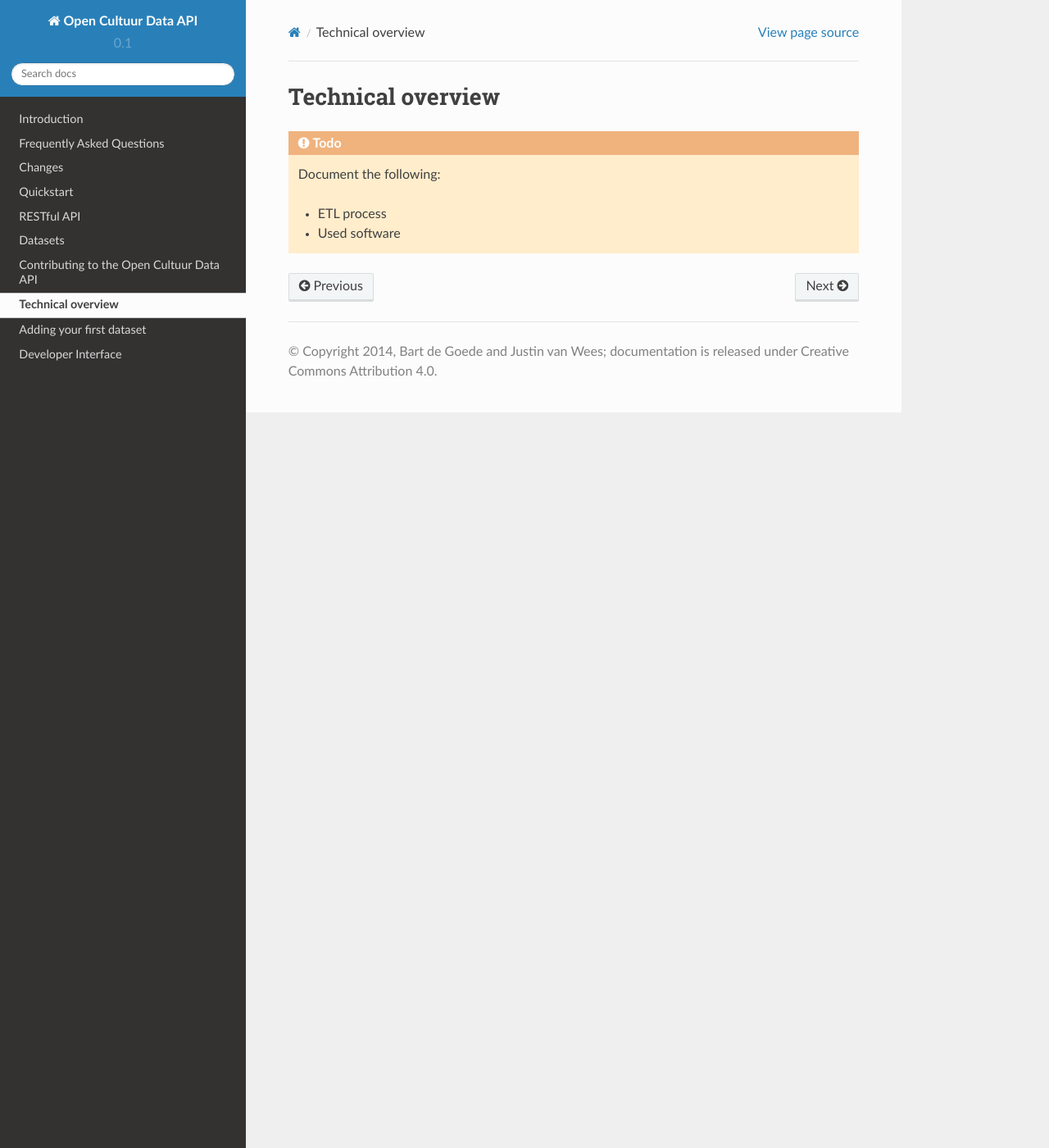
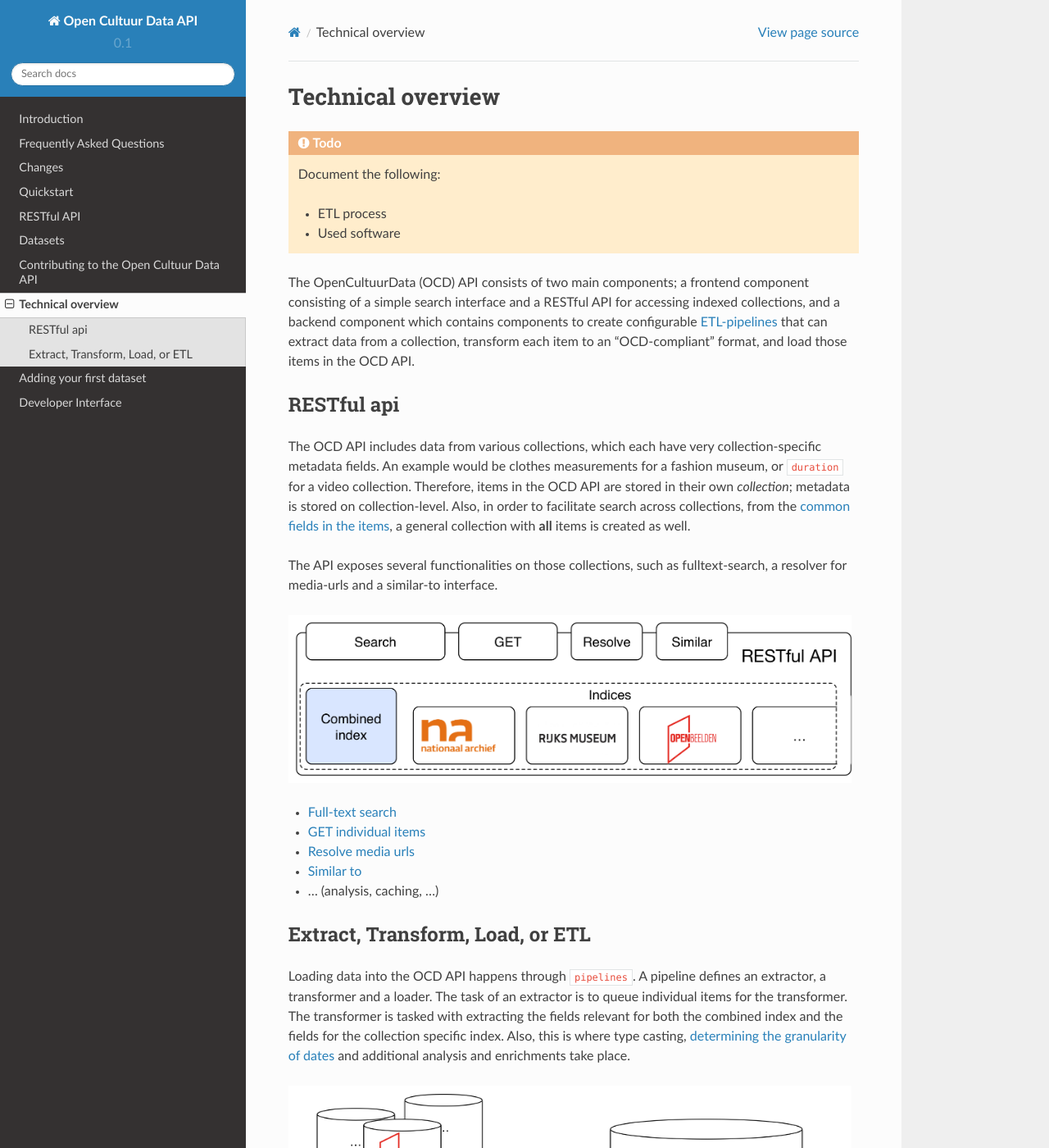
Before and after one commit to openstate/open-cultuur-data, a Sphinx documentation site: the page built from docs/dev/tech_overview.rst, in a window 1280 px wide and 1400 px high. Shown: the whole window at 82% size. Built offline with Sphinx 7.4.7 and the Read the Docs theme 2.0.0, drawn with Linux system fonts in a browser that asks for light colours; some of the changed text lies outside the part shown.

Commit message:
Some documentation about rest and etl

```diff
--- a/docs/dev/tech_overview.rst
+++ b/docs/dev/tech_overview.rst
@@ -9,3 +9,28 @@
 
    - ETL process
    - Used software
+
+The OpenCultuurData (OCD) API consists of two main components; a frontend component consisting of a simple search interface and a RESTful API for accessing indexed collections, and a backend component which contains components to create configurable `ETL-pipelines <http://en.wikipedia.org/wiki/Extract,_transform,_load>`_ that can extract data from a collection, transform each item to an "OCD-compliant" format, and load those items in the OCD API.
+
+RESTful api
+-----------
+The OCD API includes data from various collections, which each have very collection-specific metadata fields. An example would be clothes measurements for a fashion museum, or ``duration`` for a video collection. Therefore, items in the OCD API are stored in their own *collection*; metadata is stored on collection-level. Also, in order to facilitate search across collections, from the :ref:`common fields in the items <datasets_combinedindex>`, a general collection with **all** items is created as well.
+
+The API exposes several functionalities on those collections, such as fulltext-search, a resolver for media-urls and a similar-to interface.
+
+.. image:: /images/api-architecture.png
+
+- :ref:`Full-text search <rest_search>`
+- :ref:`GET individual items <rest_get>`
+- :ref:`Resolve media urls <rest_resolver>`
+- :ref:`Similar to <rest_similar>`
+- ... (analysis, caching, ...)
+
+
+Extract, Transform, Load, or ETL
+--------------------------------
+Loading data into the OCD API happens through ``pipelines``. A pipeline defines an extractor, a transformer and a loader. The task of an extractor is to queue individual items for the transformer. The transformer is tasked with extracting the fields relevant for both the combined index and the fields for the collection specific index. Also, this is where type casting, :ref:`determining the granularity of dates <date_granularity>` and additional analysis and enrichments take place.
+
+.. image:: /images/etl.png
+
+A pipeline can be defined in ``ocd_backend/sources.json``, by specifying a collection identifier, an extractor, transformer and a loader, as well as some pipeline specific environment variables (the Rijkmuseum pipeline requires an API key, for instance). Defining an extractor, transformer or loader are simply pointers to classes in ``ocd_backend/extractors``, ``ocd_backend/transformers`` and ``ocd_backend/loaders``, where a Python class lives that defines the behaviour required to perform extraction, transformation and loading.
--- a/docs/faq.rst
+++ b/docs/faq.rst
@@ -4,6 +4,8 @@ Frequently Asked Questions
 ==========================
 
 This part of the documentation answers common questions about the Open Cultuur Data API.
+
+.. _date_granularity:
 
 What does ``date_granularity`` mean?
 ------------------------------------
--- a/docs/user/api.rst
+++ b/docs/user/api.rst
@@ -340,6 +340,7 @@ Searching within a single collection
    :statuscode 400: Bad Request. An accompanying error message will explain why the request was invalid.
    :statuscode 404: The requested source does not exist.
 
+.. _rest_get:
 
 Retrieving a single object
 --------------------------
--- a/docs/user/datasets.rst
+++ b/docs/user/datasets.rst
@@ -8,6 +8,7 @@ Fotobank Nationaal Archief
 
 This dataset contains historical photographs from the `National Archive <http://www.gahetna.nl/collectie/afbeeldingen/fotocollectie>`_. The `archive's OpenSearch API <http://www.gahetna.nl/over-ons/aa-data>`_ is used to harvest the content that the National Archive has made available under an open license.
 
+.. _datasets_combinedindex:
 
 Combined index
 ^^^^^^^^^^^^^^
```
